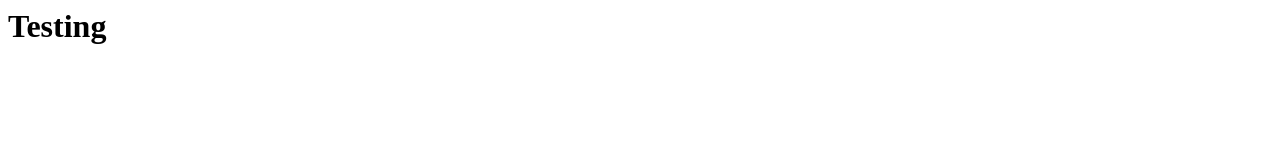
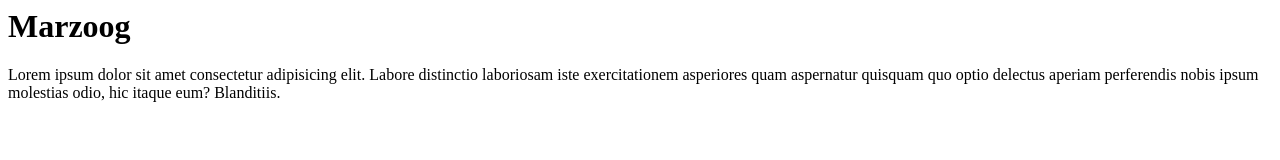
Before and after one commit to TheMarzoog/website, a plain HTML site: page index.html in a window 1280 px wide. Drawn offline with Linux system fonts and the light colour scheme.

Commit message:
testing commit

```diff
--- a/index.html
+++ b/index.html
@@ -1 +1,13 @@
-<h1> Testing </h1>
+<html lang="en">
+<head>
+ <meta charset="UTF-8">
+ <meta name="viewport" content="width=device-width, initial-scale=1.0">
+ <meta http-equiv="X-UA-Compatible" content="ie=edge">
+ <title>Testing website</title>
+</head>
+<body>
+ <h1>Marzoog</h1>
+ <p>Lorem ipsum dolor sit amet consectetur adipisicing elit. Labore distinctio laboriosam iste exercitationem asperiores quam aspernatur quisquam quo optio delectus aperiam perferendis nobis ipsum molestias odio, hic itaque eum? Blanditiis.</p>
+
+</body>
+</html>
```
